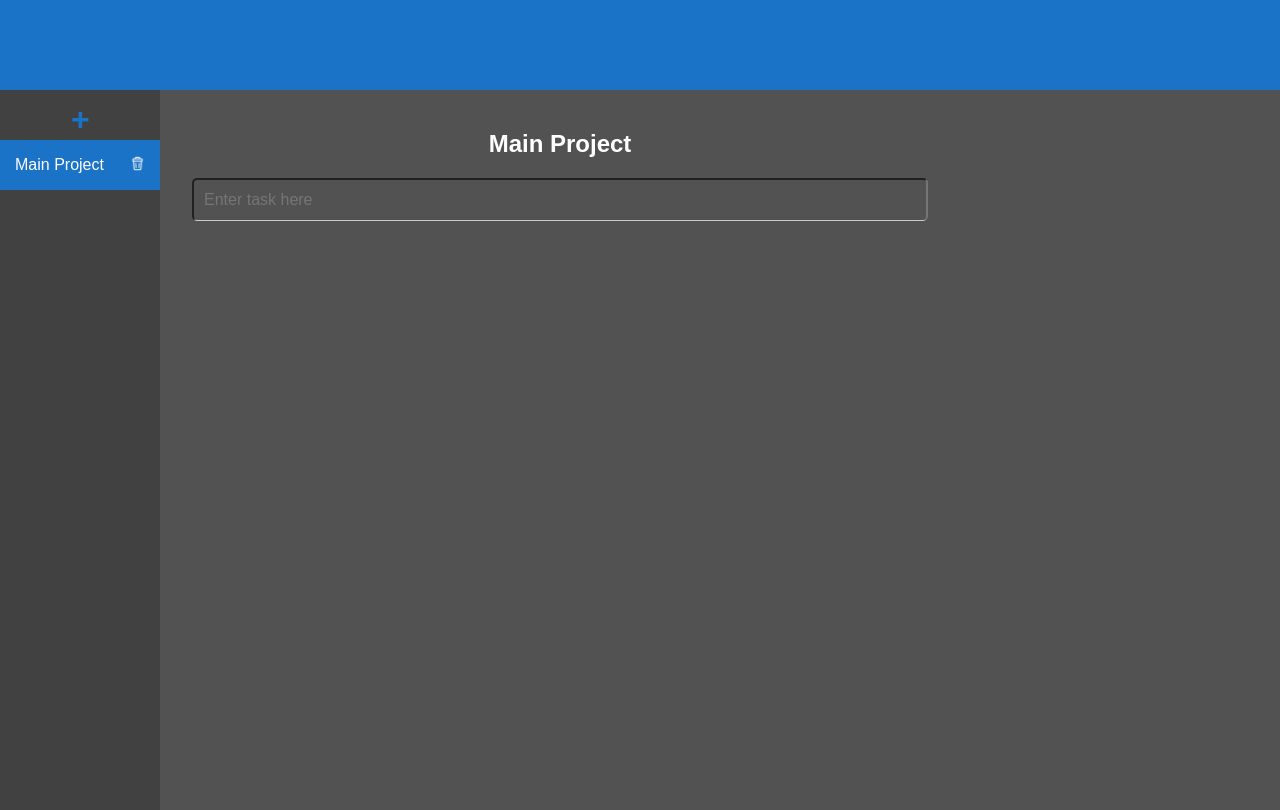
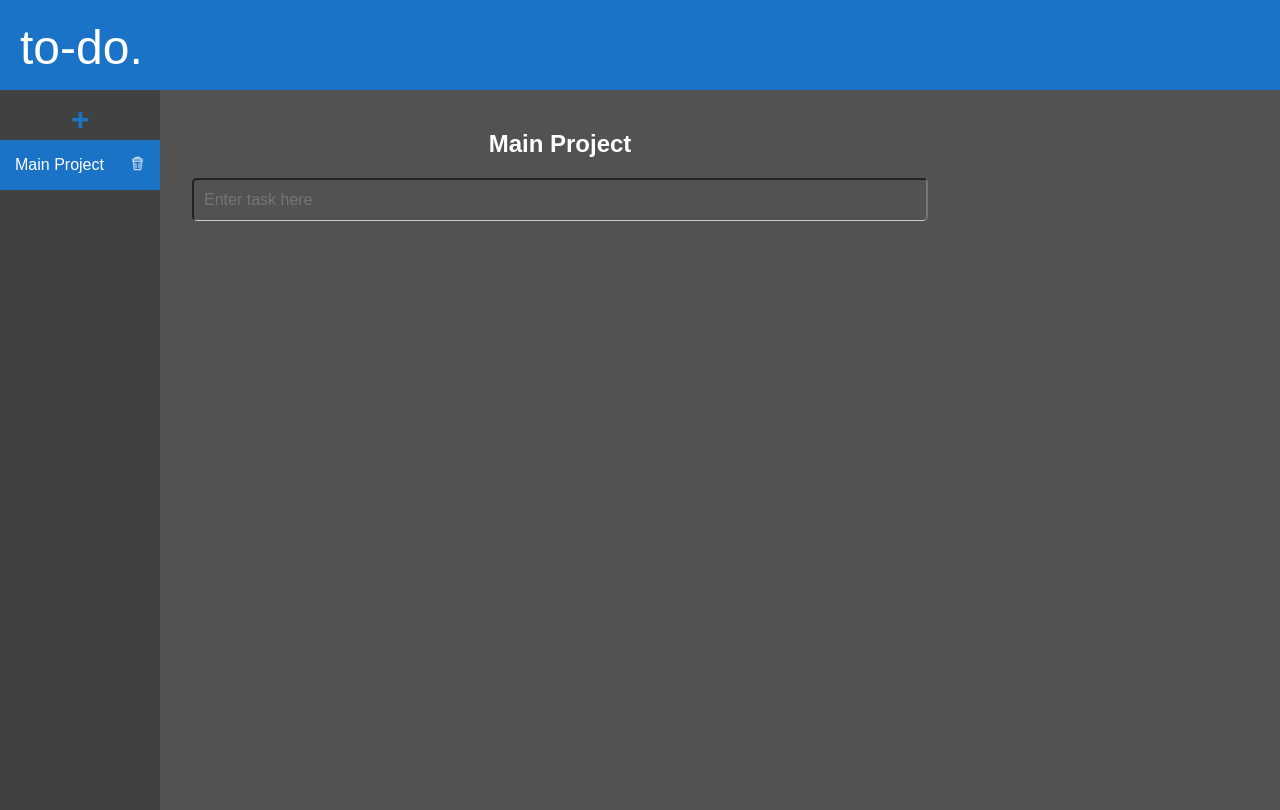
Before and after one commit to benl12337/topToDo, a website built with webpack: page dist/index.html in a window 1280 px wide. Shown: the top 810 px of the page. Built offline with nearby package versions, Linux system fonts and the light colour scheme.

Commit message:
Updated title

```diff
--- a/dist/index.html
+++ b/dist/index.html
@@ -8,7 +8,7 @@
 </head>
 
 <body>
-    <div class="title"></div>
+    <div class="title">to-do.</div>
     <div class="body-content">
         <dialog id="taskDialog">
             <form method="dialog" id="taskForm" class="modalForm">
```
